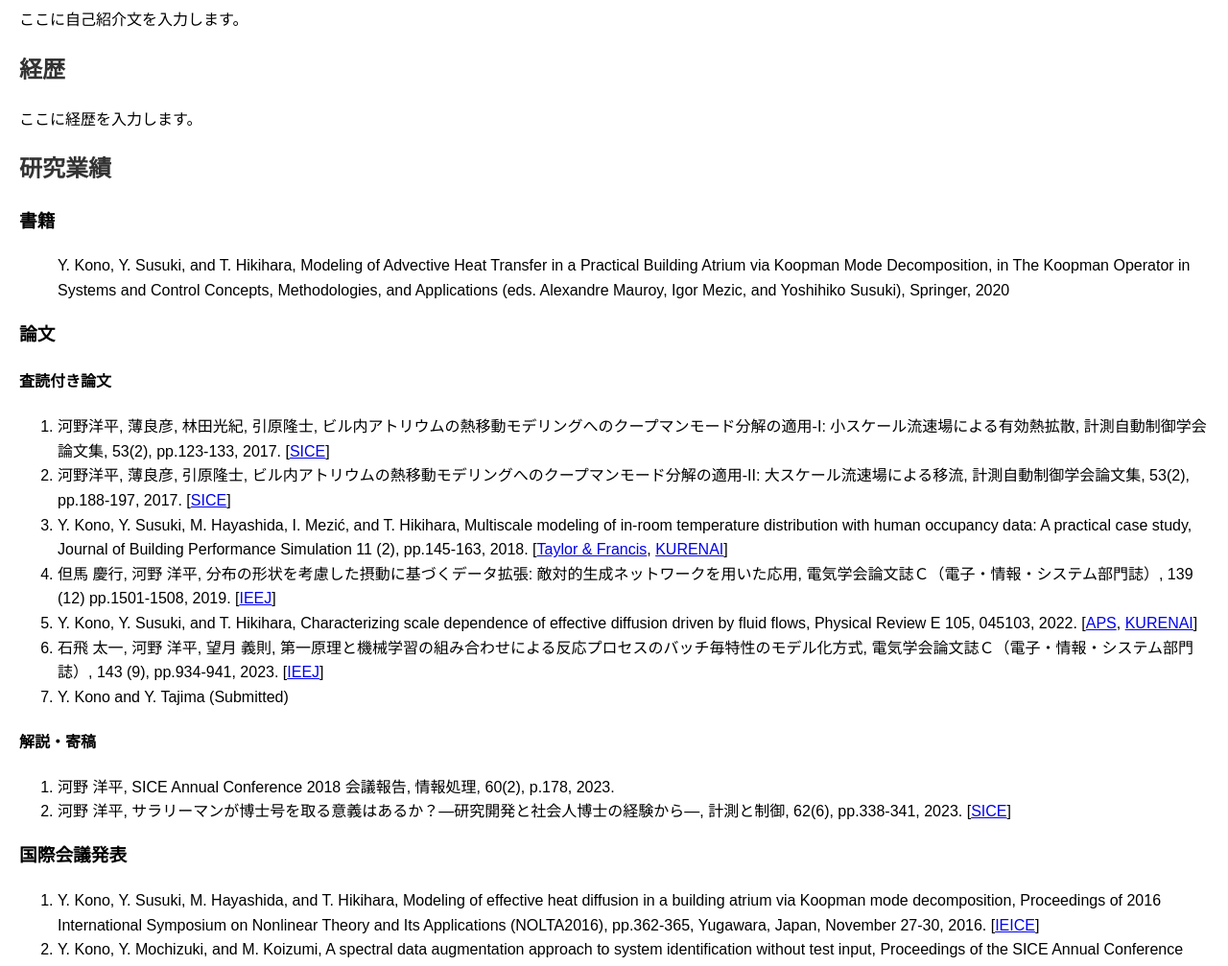
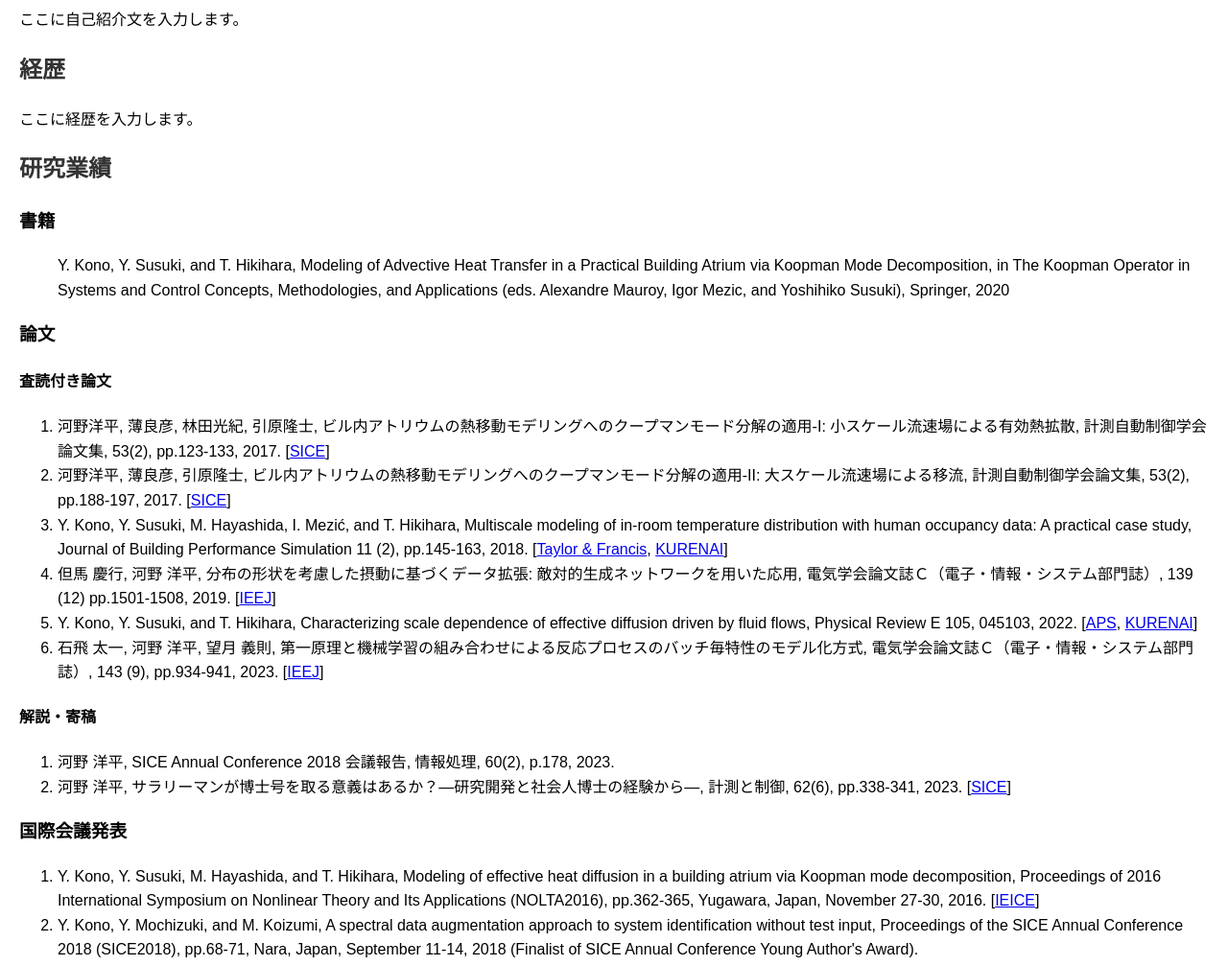
Before and after one commit to ykonott/.github.io, a plain HTML site: page index.html in a window 1280 px wide. Shown: the part 86-1093 px from the top of the page at 96% size. Drawn offline with Linux system fonts and the light colour scheme.

Commit message:
Update index.html

```diff
--- a/index.html
+++ b/index.html
@@ -42,7 +42,6 @@ Concepts, Methodologies, and Applications (eds. Alexandre Mauroy, Igor Mezic, an
         <li>但馬 慶行, 河野 洋平, 分布の形状を考慮した摂動に基づくデータ拡張: 敵対的生成ネットワークを用いた応用, 電気学会論文誌Ｃ（電子・情報・システム部門誌）, 139 (12) pp.1501-1508, 2019. [<a href="https://www.jstage.jst.go.jp/article/ieejeiss/139/12/139_1501/_article/-char/ja/" target="_blank" rel="noopener noreferrer">IEEJ</a>]</li>
         <li>Y. Kono, Y. Susuki, and T. Hikihara, Characterizing scale dependence of effective diffusion driven by fluid flows, Physical Review E 105, 045103, 2022. [<a href="https://journals.aps.org/pre/abstract/10.1103/PhysRevE.105.045103" target="_blank" rel="noopener noreferrer">APS</a>, <a href="https://repository.kulib.kyoto-u.ac.jp/dspace/handle/2433/274478" target="_blank" rel="noopener noreferrer">KURENAI</a>]</li>
         <li>石飛 太一, 河野 洋平, 望月 義則,  第一原理と機械学習の組み合わせによる反応プロセスのバッチ毎特性のモデル化方式, 電気学会論文誌Ｃ（電子・情報・システム部門誌）, 143 (9), pp.934-941, 2023. [<a href="https://www.jstage.jst.go.jp/article/ieejeiss/143/9/143_934/_article/-char/ja/" target="_blank" rel="noopener noreferrer">IEEJ</a>]</li>
-        <li>Y. Kono and Y. Tajima (Submitted) </li>
         <!-- 他の査読付き論文を追加 -->
     </ol>
 
```
